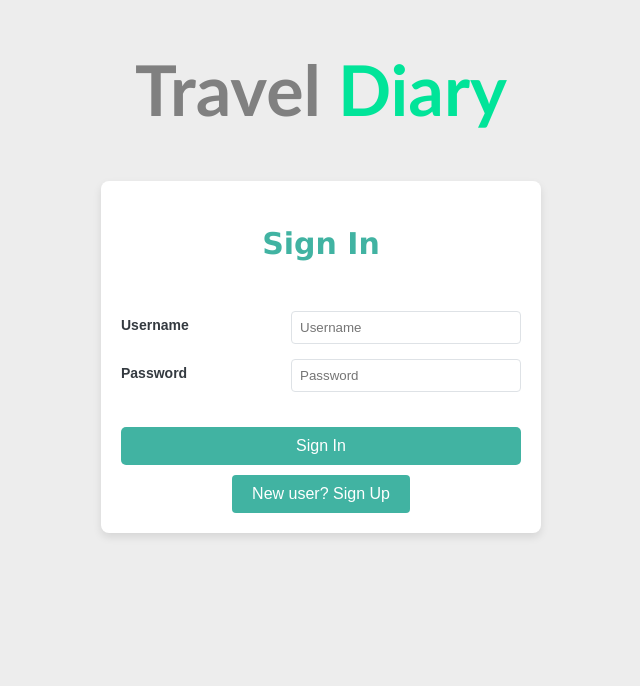
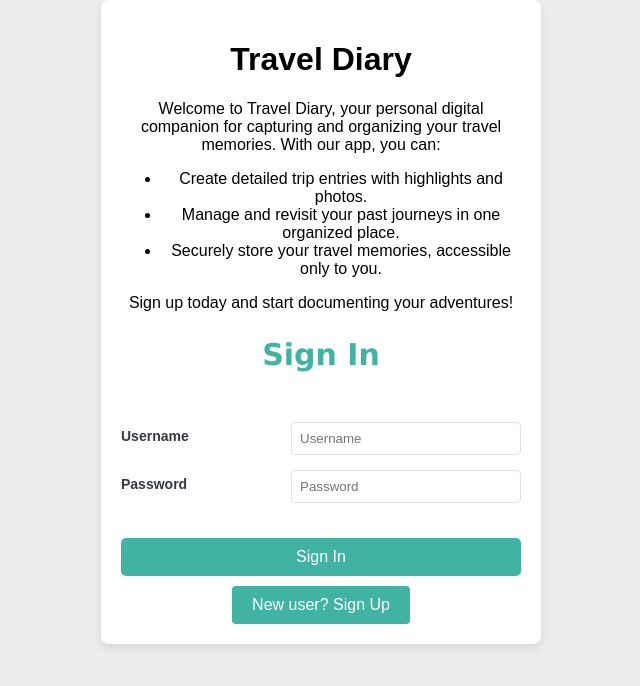
Before and after one commit to kmsiddartha/travel-diary, a React (Create React App) app in the folder client/: page / in a window 1280 px wide. Shown: the top 686 px of the page, without its empty margins (319-959 px from the left). Built offline with nearby package versions, Linux system fonts and the light colour scheme.

Commit message:
Update Home.js

```diff
--- a/client/src/Home.js
+++ b/client/src/Home.js
@@ -4,7 +4,7 @@ import './Home.css'; // Import the CSS file
 
 function Home() {
   const [isSignUp, setIsSignUp] = useState(false);
-  const [name, setName] = useState(''); // Added state for Name
+  const [name, setName] = useState('');
   const [username, setUsername] = useState('');
   const [password, setPassword] = useState('');
   const navigate = useNavigate();
@@ -12,8 +12,8 @@ function Home() {
   const handleAuth = async (e) => {
     e.preventDefault();
     const url = isSignUp
-      ? 'https://travel-diary-backend-r6x7.onrender.com/api/signup'
-      : 'https://travel-diary-backend-r6x7.onrender.com/api/signin';
+      ? 'http://localhost:5000/api/signup'
+      : 'http://localhost:5000/api/signin';
     const body = isSignUp
       ? { name, username, password }
       : { username, password };
@@ -30,20 +30,41 @@ function Home() {
       navigate('/diary');
     } else if (isSignUp) {
       alert('Signup successful! Please log in.');
-      setIsSignUp(false); // Switch to login after successful signup
+      setIsSignUp(false);
     } else {
       alert(data.message);
     }
   };
 
   return (
-    <div>
-      <h1 className='home-header'>Travel Diary</h1>
-      <div className='home-around'>
     <div className='home-container'>
-          <h2 className='home-header-sign'>
-            {isSignUp ? 'Sign Up' : 'Sign In'}
-          </h2>
+      {!isSignUp && (
+        <div className='description'>
+          <h1 className='description-header'>Travel Diary</h1>
+          <p className='maindesc'>
+            Welcome to Travel Diary, your personal digital companion for
+            capturing and organizing your travel memories. With our app, you
+            can:
+          </p>
+          <ul>
+            <li className='maindesc'>
+              Create detailed trip entries with highlights and photos.
+            </li>
+            <li className='maindesc'>
+              Manage and revisit your past journeys in one organized place.
+            </li>
+            <li className='maindesc'>
+              Securely store your travel memories, accessible only to you.
+            </li>
+          </ul>
+          <p className='maindesc'>
+            Sign up today and start documenting your adventures!
+          </p>
+        </div>
+      )}
+
+      <div className={`auth-container ${isSignUp ? 'full-width' : ''}`}>
+        <h2 className='home-header-sign'>{isSignUp ? 'Sign Up' : 'Sign In'}</h2>
         <form className='auth-form' onSubmit={handleAuth}>
           {isSignUp && (
             <div className='form-group'>
@@ -96,7 +117,6 @@ function Home() {
         </div>
       </div>
     </div>
-    </div>
   );
 }
 
```
Lines whose indentation alone changed are shown as unchanged.
